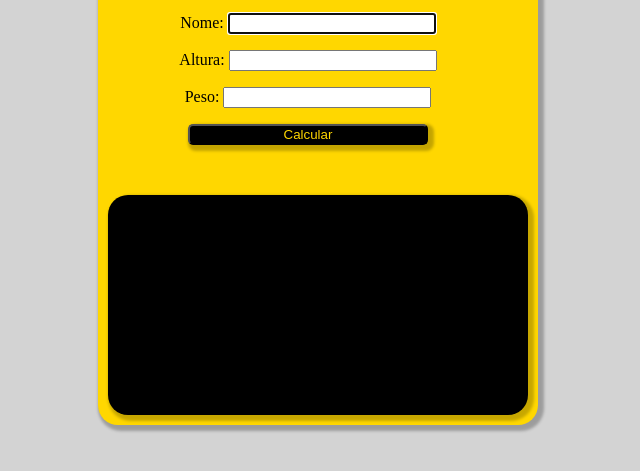
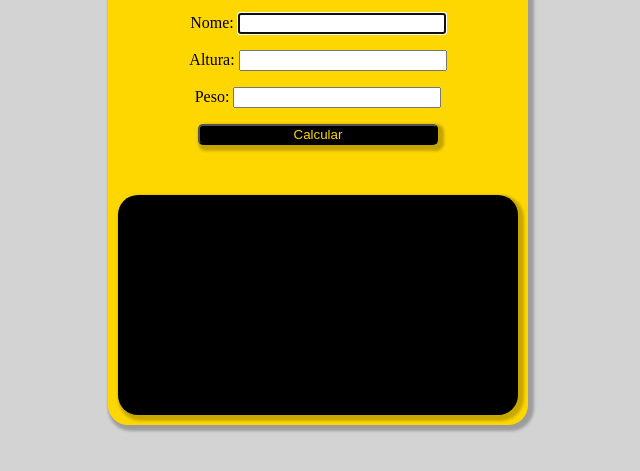
Before and after one commit to Gariel4562/calculadora-imc, a plain HTML site: page index.html in a window 1280 px wide. Shown: the part 103-574 px from the top of the page, without its empty margins (322-962 px from the left). Drawn offline with Linux system fonts and the light colour scheme.

Commit message:
Correções
Correções no CSS

```diff
--- a/estilo/style.css
+++ b/estilo/style.css
@@ -6,7 +6,7 @@ body {
 #container {
     background-color: gold;
     padding-top:10px;
-    padding-right:30px;
+    padding-right:10px;
     padding-left:10px;
     padding-bottom:10px;
     max-width:400px;
@@ -43,7 +43,7 @@ input {
 #res {
     background-color: black;
     color:white;
-    width:400px;
+    max-width:400px;
     height:200px;
     padding: 10px;
     border-radius: 20px;
```
